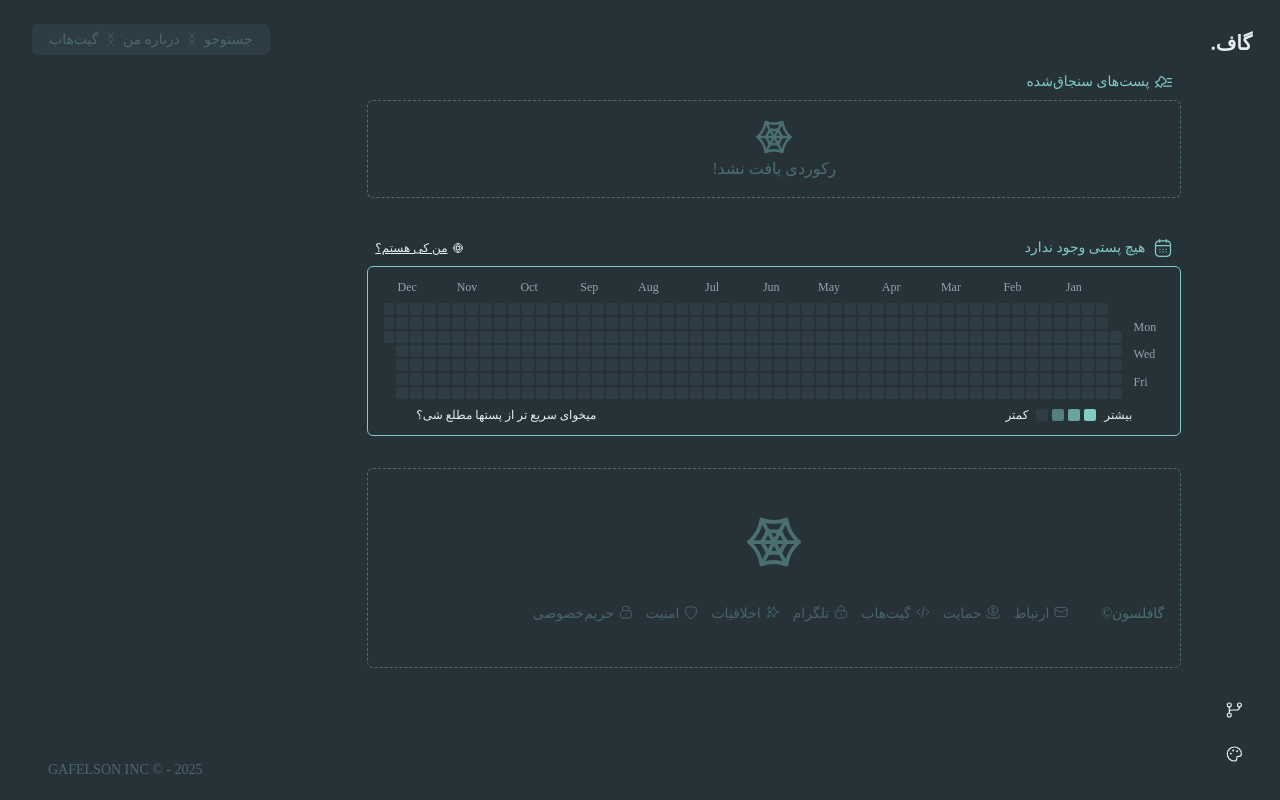
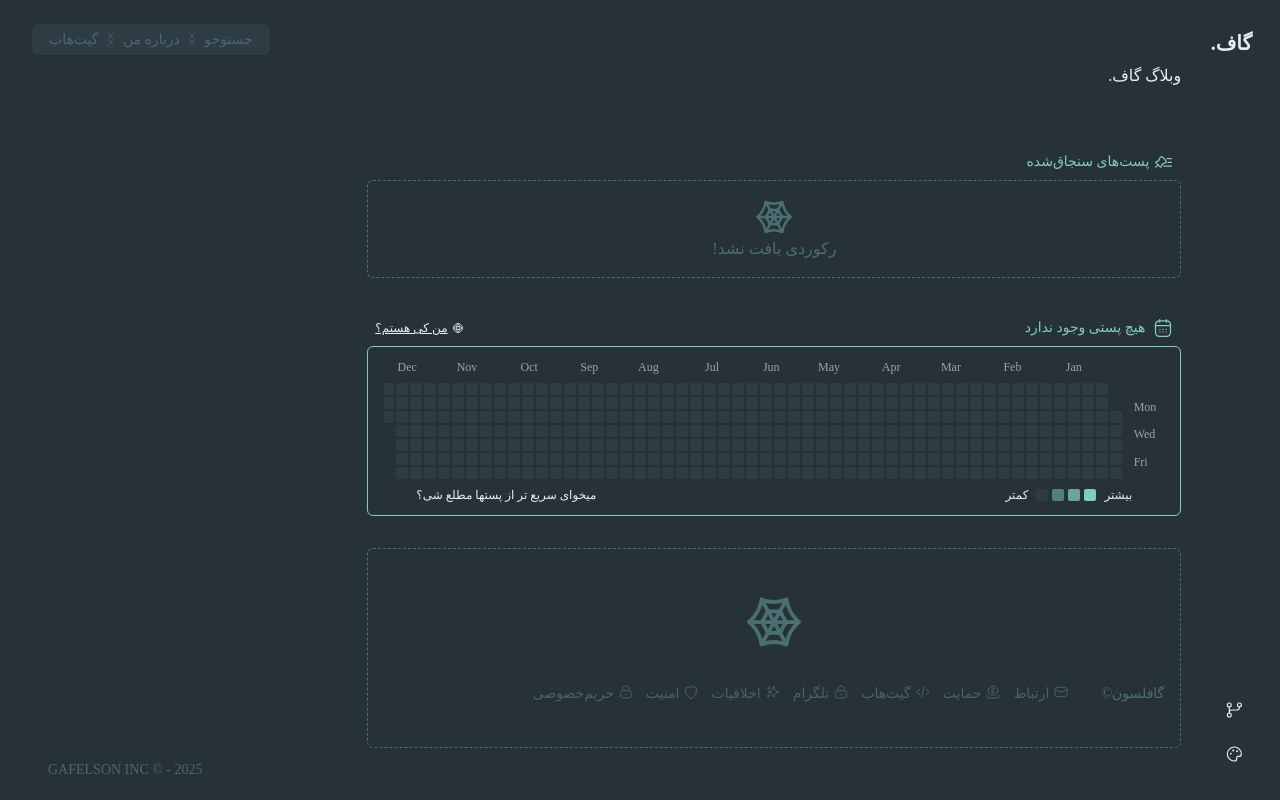
Before and after one commit to GafelSon/gafelson-blog, a Django app: page / in a window 1280 px wide. Run offline with Django 5.2, Linux system fonts and the light colour scheme; data that the repository does not hold is empty; parts of the project's set-up code (start-up, migrations or seed data) failed here and were passed over; some libraries are stand-ins or nearby versions; some web fonts are replaced.

Commit message:
fix #1012

```diff
--- a/blog/templates/index.html
+++ b/blog/templates/index.html
@@ -1,7 +1,7 @@
 {% extends 'base.html' %} {% block title %} Home {% endblock %} {% block content %}
 <!-- Section Home -->
 <section id="home" class="flex max-w-full h-full">
-  <div id="side-bar" class="flex sticky top-0 flex-col gap-8 justify-between pr-1 pb-1 pl-2 mt-4 md:mt-16 md:px-1 md:pb-1">
+  <div id="side-bar" class="md:flex hidden sticky top-0 flex-col gap-8 justify-between pr-1 pb-1 pl-2 mt-4 md:mt-16 md:px-1 md:pb-1">
     <div class="flex flex-col gap-8">
       {% for year_data in years %}
       <button hx-get="/?{% if selected_year != year_data.year|stringformat:'i' %}year={{ year_data.year }}{% endif %}" hx-target="#page" hx-push-url="true"
@@ -25,8 +25,12 @@
       </button>
     </div>
   </div>
-  <div class="overflow-y-auto overflow-x-hidden pr-8 w-full">
+  <div class="overflow-y-auto overflow-x-hidden md:pr-8 px-2 w-full">
     <div id="content-table" class="max-w-[830px] pl-4 md:pt-10">
+      <div class="w-20 h-20">
+        وبلاگ گاف.
+      </div>
+
       <!-- Pined Content -->
       <div class="min-w-full rounded-md pb-8 text-[var(--main-color)]">
         <div class="flex gap-1 p-2">
--- a/blog/templates/public/css/_main.css
+++ b/blog/templates/public/css/_main.css
@@ -698,6 +656,9 @@
   .h-15 {
     height: calc(var(--spacing) * 15);
   }
+  .h-20 {
+    height: calc(var(--spacing) * 20);
+  }
   .h-50 {
     height: calc(var(--spacing) * 50);
   }
@@ -743,6 +704,9 @@
   .w-15 {
     width: calc(var(--spacing) * 15);
   }
+  .w-20 {
+    width: calc(var(--spacing) * 20);
+  }
   .w-\[10px\] {
     width: 10px;
   }
@@ -1505,6 +1439,11 @@
       display: block;
     }
   }
+  .md\:flex {
+    @media (width >= 48rem) {
+      display: flex;
+    }
+  }
   .md\:max-w-none {
     @media (width >= 48rem) {
       max-width: none;
@@ -1550,34 +1494,14 @@
       padding-top: calc(var(--spacing) * 10);
     }
   }
+  .md\:pr-8 {
+    @media (width >= 48rem) {
+      padding-right: calc(var(--spacing) * 8);
+    }
+  }
   .md\:pb-1 {
     @media (width >= 48rem) {
       padding-bottom: calc(var(--spacing) * 1);
-    }
-  }
-  .\[\&\:\:-webkit-scrollbar\]\:w-\[1\.5px\] {
-    &::-webkit-scrollbar {
-      width: 1.5px;
-    }
-  }
-  .\[\&\:\:-webkit-scrollbar-thumb\]\:rounded-full {
-    &::-webkit-scrollbar-thumb {
-      border-radius: calc(infinity * 1px);
-    }
-  }
-  .\[\&\:\:-webkit-scrollbar-thumb\]\:bg-\[var\(--main-color\)\] {
-    &::-webkit-scrollbar-thumb {
-      background-color: var(--main-color);
-    }
-  }
-  .\[\&\:\:-webkit-scrollbar-track\]\:rounded-full {
-    &::-webkit-scrollbar-track {
-      border-radius: calc(infinity * 1px);
-    }
-  }
-  .\[\&\:\:-webkit-scrollbar-track\]\:bg-\[var\(--sub-alt-color\)\] {
-    &::-webkit-scrollbar-track {
-      background-color: var(--sub-alt-color);
     }
   }
 }
@@ -1665,6 +1589,106 @@
   syntax: "*";
   inherits: false;
 }
+@property --tw-outline-style {
+  syntax: "*";
+  inherits: false;
+  initial-value: solid;
+}
+@property --tw-blur {
+  syntax: "*";
+  inherits: false;
+}
+@property --tw-brightness {
+  syntax: "*";
+  inherits: false;
+}
+@property --tw-contrast {
+  syntax: "*";
+  inherits: false;
+}
+@property --tw-grayscale {
+  syntax: "*";
+  inherits: false;
+}
+@property --tw-hue-rotate {
+  syntax: "*";
+  inherits: false;
+}
+@property --tw-invert {
+  syntax: "*";
+  inherits: false;
+}
+@property --tw-opacity {
+  syntax: "*";
+  inherits: false;
+}
+@property --tw-saturate {
+  syntax: "*";
+  inherits: false;
+}
+@property --tw-sepia {
+  syntax: "*";
+  inherits: false;
+}
+@property --tw-backdrop-blur {
+  syntax: "*";
+  inherits: false;
+}
+@property --tw-backdrop-brightness {
+  syntax: "*";
+  inherits: false;
+}
+@property --tw-backdrop-contrast {
+  syntax: "*";
+  inherits: false;
+}
+@property --tw-backdrop-grayscale {
+  syntax: "*";
+  inherits: false;
+}
+@property --tw-backdrop-hue-rotate {
+  syntax: "*";
+  inherits: false;
+}
+@property --tw-backdrop-invert {
+  syntax: "*";
+  inherits: false;
+}
+@property --tw-backdrop-opacity {
+  syntax: "*";
+  inherits: false;
+}
+@property --tw-backdrop-saturate {
+  syntax: "*";
+  inherits: false;
+}
+@property --tw-backdrop-sepia {
+  syntax: "*";
+  inherits: false;
+}
+@property --tw-duration {
+  syntax: "*";
+  inherits: false;
+}
+@property --tw-ease {
+  syntax: "*";
+  inherits: false;
+}
+@property --tw-scale-x {
+  syntax: "*";
+  inherits: false;
+  initial-value: 1;
+}
+@property --tw-scale-y {
+  syntax: "*";
+  inherits: false;
+  initial-value: 1;
+}
+@property --tw-scale-z {
+  syntax: "*";
+  inherits: false;
+  initial-value: 1;
+}
 @property --tw-shadow {
   syntax: "*";
   inherits: false;
@@ -1720,103 +1744,3 @@
   inherits: false;
   initial-value: 0 0 #0000;
 }
-@property --tw-outline-style {
-  syntax: "*";
-  inherits: false;
-  initial-value: solid;
-}
-@property --tw-blur {
-  syntax: "*";
-  inherits: false;
-}
-@property --tw-brightness {
-  syntax: "*";
-  inherits: false;
-}
-@property --tw-contrast {
-  syntax: "*";
-  inherits: false;
-}
-@property --tw-grayscale {
-  syntax: "*";
-  inherits: false;
-}
-@property --tw-hue-rotate {
-  syntax: "*";
-  inherits: false;
-}
-@property --tw-invert {
-  syntax: "*";
-  inherits: false;
-}
-@property --tw-opacity {
-  syntax: "*";
-  inherits: false;
-}
-@property --tw-saturate {
-  syntax: "*";
-  inherits: false;
-}
-@property --tw-sepia {
-  syntax: "*";
-  inherits: false;
-}
-@property --tw-backdrop-blur {
-  syntax: "*";
-  inherits: false;
-}
-@property --tw-backdrop-brightness {
-  syntax: "*";
-  inherits: false;
-}
-@property --tw-backdrop-contrast {
-  syntax: "*";
-  inherits: false;
-}
-@property --tw-backdrop-grayscale {
-  syntax: "*";
-  inherits: false;
-}
-@property --tw-backdrop-hue-rotate {
-  syntax: "*";
-  inherits: false;
-}
-@property --tw-backdrop-invert {
-  syntax: "*";
-  inherits: false;
-}
-@property --tw-backdrop-opacity {
-  syntax: "*";
-  inherits: false;
-}
-@property --tw-backdrop-saturate {
-  syntax: "*";
-  inherits: false;
-}
-@property --tw-backdrop-sepia {
-  syntax: "*";
-  inherits: false;
-}
-@property --tw-duration {
-  syntax: "*";
-  inherits: false;
-}
-@property --tw-ease {
-  syntax: "*";
-  inherits: false;
-}
-@property --tw-scale-x {
-  syntax: "*";
-  inherits: false;
-  initial-value: 1;
-}
-@property --tw-scale-y {
-  syntax: "*";
-  inherits: false;
-  initial-value: 1;
-}
-@property --tw-scale-z {
-  syntax: "*";
-  inherits: false;
-  initial-value: 1;
-}
```
Also changed, not shown: other parts of blog/templates/public/css/_main.css (+9 -76 lines).
